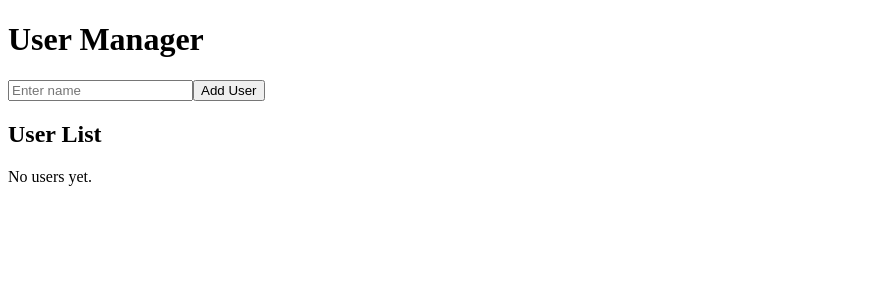
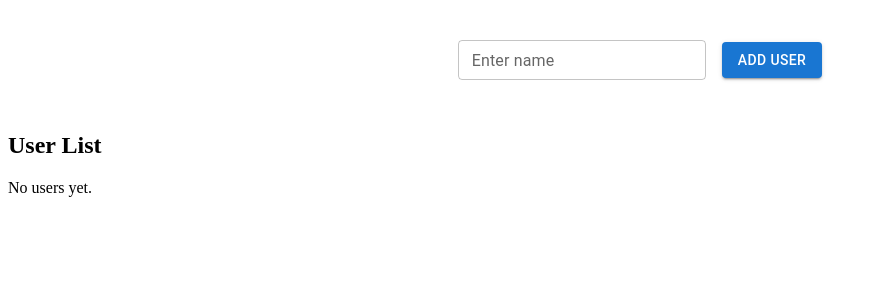
Before and after one commit to Eman-Abukhater/Redux_CRUD_App, a React (Vite) app in the folder redux-crud-app/: page / in a window 1280 px wide. Shown: the top 300 px of the page, without its empty margins (0-878 px from the left). Built offline with nearby package versions, Linux system fonts and the light colour scheme.

Commit message:
add styling for add user input

```diff
--- a/redux-crud-app/src/App.jsx
+++ b/redux-crud-app/src/App.jsx
@@ -5,7 +5,6 @@ import UserList from './components/UserList'
 function App() {
   return (
     <div>
-      <h1>User Manager</h1>
       <AddUser />
       <UserList />
     </div>
--- a/redux-crud-app/src/components/AddUser.jsx
+++ b/redux-crud-app/src/components/AddUser.jsx
@@ -1,6 +1,7 @@
 import React, { useState } from 'react'
 import { useDispatch } from 'react-redux'
 import { addUser } from '../users/usersSlice'
+import { TextField, Button, Box } from '@mui/material'
 
 const AddUser = () => {
   const [name, setName] = useState('') // Track input value
@@ -18,16 +19,20 @@ const AddUser = () => {
     setName('') // Clear input after adding
   }
 
+
   return (
-    <div>
-      <input
-        type="text"
-        placeholder="Enter name"
+    <Box display="flex" alignItems="center" justifyContent='center' gap={2} py={4}>
+      <TextField
+        label="Enter name"
+        variant="outlined"
         value={name}
-        onChange={(e) => setName(e.target.value)} // Update state when typing
+        onChange={(e) => setName(e.target.value)}
+        size="small"
       />
-      <button onClick={handleAddUser}>Add User</button>
-    </div>
+      <Button variant="contained" color="primary" onClick={handleAddUser}>
+        Add User
+      </Button>
+    </Box>
   )
 }
 
```
